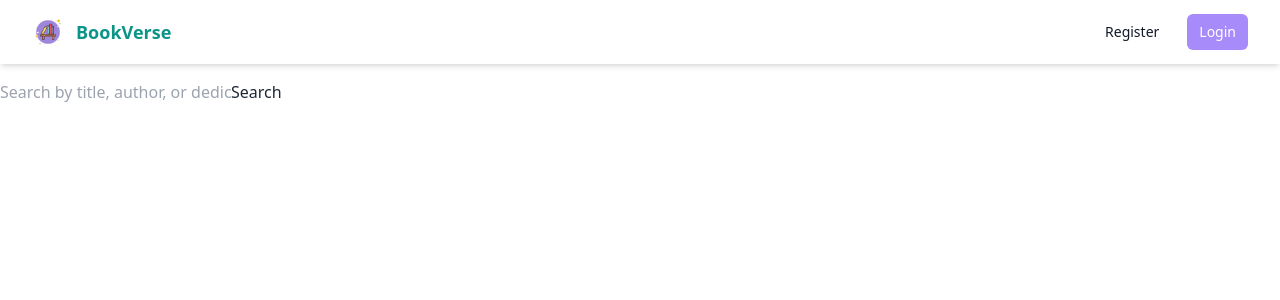
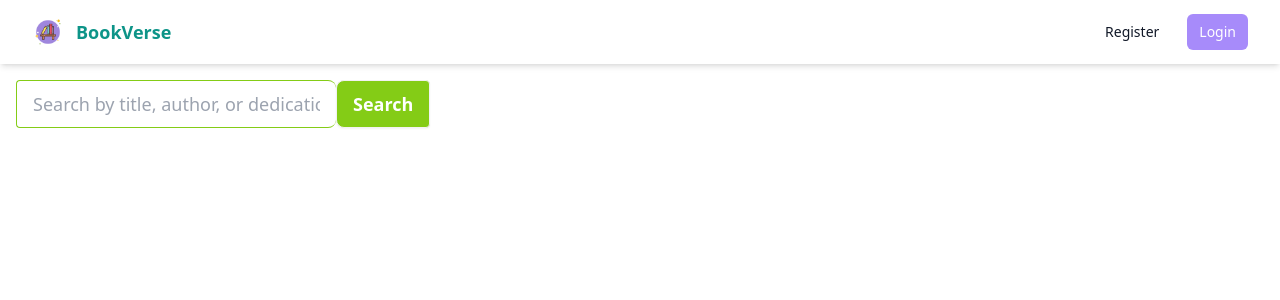
Before and after one commit to vanitaar/bookverse, a React (Vite) app: page / in a window 1280 px wide. Shown: the top 300 px of the page. Built offline with nearby package versions, Linux system fonts and the light colour scheme.

Commit message:
fix styling landing page

```diff
--- a/src/LandingPage/LandingPage.tsx
+++ b/src/LandingPage/LandingPage.tsx
@@ -35,24 +35,53 @@ const LandingPage: React.FC = () => {
   };
 
   return (
-    <div className="mt-20">
-      <form onSubmit={handleSearch}>
+    <div className="container mx-auto mt-20 px-4">
+      <form onSubmit={handleSearch} className="mb-6 flex">
         <input
           type="text"
           value={searchQuery}
           onChange={(e) => setSearchQuery(e.target.value)}
           placeholder="Search by title, author, or dedication"
+          className="input input-bordered w-full max-w-xs rounded-l px-4 py-2 text-lg border-lime-500"
+          style={{ borderRight: "none" }}
         />
-        <button type="submit">Search</button>
+        <button
+          type="submit"
+          className="btn rounded-r px-4 py-2 text-lg bg-lime-500 text-white"
+        >
+          Search
+        </button>
       </form>
 
       {searchResults && (
-        <div>
+        <div className="grid grid-cols-1 md:grid-cols-2 lg:grid-cols-3 gap-6">
           {searchResults.map((book) => (
-            <div key={book.id}>
-              <h3>{book.title}</h3>
-              <p>Author: {book.author}</p>
-              <p>Dedication: {book.dedication}</p>
+            <div
+              key={book.id}
+              className="card card-compact bg-base-100 shadow-xl border border-lime-500"
+            >
+              {book.image_url && (
+                <figure className="h-48 w-full overflow-hidden">
+                  <img
+                    src={book.image_url}
+                    alt={book.title}
+                    className="w-full h-full object-cover"
+                  />
+                </figure>
+              )}
+              <div className="card-body">
+                <h3 className="card-title text-lime-500">{book.title}</h3>
+                <p className="text-gray-400">Author: {book.author}</p>
+                <p className="text-gray-300">Dedication: {book.dedication}</p>
+                <div className="mt-2">
+                  <p className="font-semibold">Formats Available:</p>
+                  <ul className="list-disc list-inside text-gray-400">
+                    {book.format_ebook && <li>Ebook</li>}
+                    {book.format_physical && <li>Physical</li>}
+                    {book.format_audio && <li>Audio</li>}
+                  </ul>
+                </div>
+              </div>
             </div>
           ))}
         </div>
```
